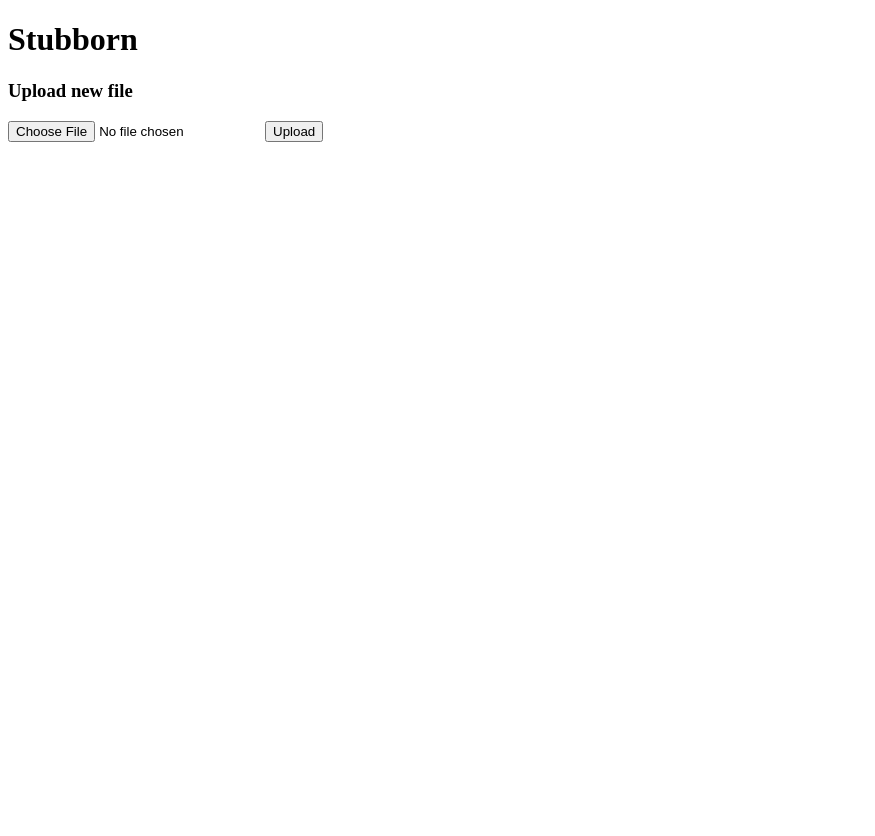
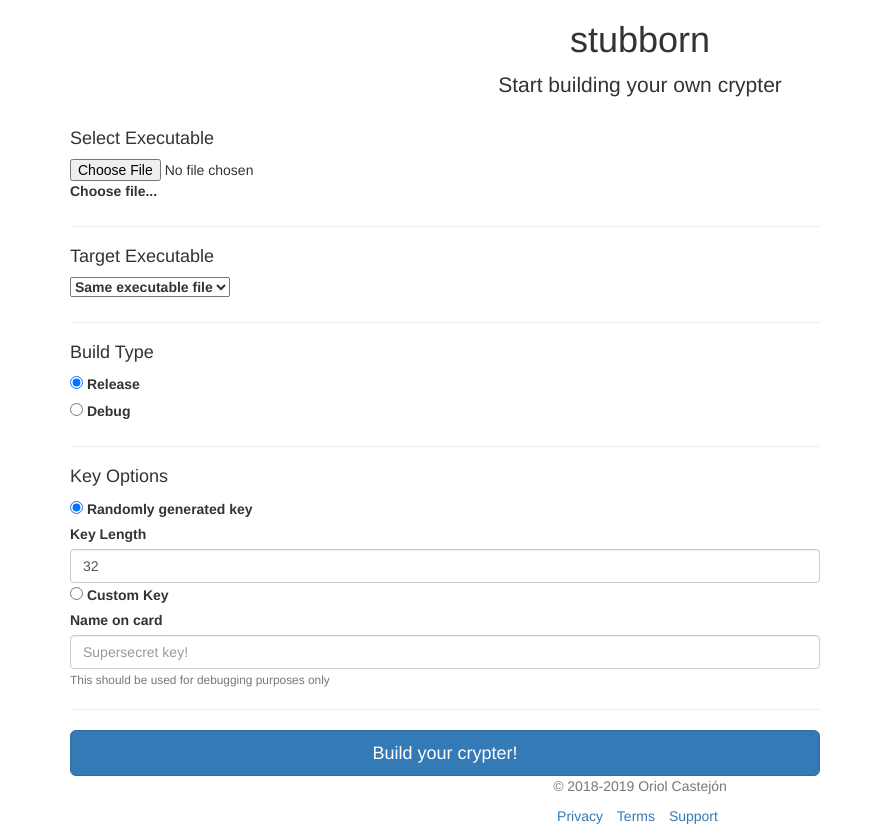
Before and after one commit to ocastejon/stubborn, a Flask app: page / in a window 1280 px wide. Shown: the whole page, without its empty margins (0-875 px from the left). Before the commit the page ends 142 px from the top, so only its background shows below. Run offline with Flask 2, Linux system fonts and the light colour scheme; parts of the project's set-up code (start-up, migrations or seed data) failed here and were passed over; some libraries are stand-ins or nearby versions.

Commit message:
Improve user interface

```diff
--- a/app/app.py
+++ b/app/app.py
@@ -1,8 +1,11 @@
+from builder import build
 from flask import Flask, flash, redirect, render_template, request, send_file, Session
-from builder import build
+from flask_bootstrap import Bootstrap
+
 import secrets
 
 app = Flask(__name__)
+Bootstrap(app)
 app.config['SESSION_TYPE'] = 'memcached'
 app.config['SECRET_KEY'] = secrets.token_urlsafe(32)
 sess = Session()
--- a/app/builder.py
+++ b/app/builder.py
@@ -10,8 +10,7 @@ from cookiecutter.main import cookiecutter
 
 
 def build(file_data):
-    # key = bytearray(secrets.token_urlsafe(15), encoding="utf-8")
-    key = b"this is some supersecret password"
+    key = bytearray(secrets.token_urlsafe(15), encoding="utf-8")
     encrypted_data = encrypt(key, file_data)
     temp_path = os.path.join("/stubborn/tmp", str(uuid.uuid4()))
     pe = pefile.PE(data=file_data)
--- a/app/requirements.txt
+++ b/app/requirements.txt
@@ -5,6 +5,7 @@ chardet==3.0.4
 Click==7.0
 cookiecutter==1.6.0
 Flask==1.0.2
+Flask-Bootstrap4==4.0.2
 future==0.17.1
 idna==2.8
 itsdangerous==1.1.0
--- a/app/templates/base.html
+++ b/app/templates/base.html
@@ -1,15 +1,118 @@
-<!DOCTYPE html>
-<html lang="en">
-<head>
-    <meta charset="UTF-8">
-    <title>stubborn</title>
-</head>
-<body>
-    <h1>Stubborn</h1>
-    <h3>Upload new file</h3>
-    <form method=post enctype=multipart/form-data>
-        <input type=file name=file>
-        <input type=submit value=Upload>
-    </form>
-</body>
-</html>
+{% extends "bootstrap/base.html" %}
+{% block title %}stubborn{% endblock %}
+
+{% block navbar %}
+<div class="navbar navbar-fixed-top">
+  <!-- ... -->
+</div>
+{% endblock %}
+
+{% block content %}
+<div class="py-5 text-center">
+    <h1>stubborn</h1>
+    <p class="lead">Start building your own crypter</p>
+</div>
+<form method=post enctype=multipart/form-data class="custom-form">
+<div class="container">
+  <div class="row">
+    <div class="col-md-8 offset-md-2">
+        <h4 class="mb-3">Select Executable</h4>
+        <div class="d-block my-3">
+          <div class="custom-control custom-file">
+           <input type="file" id="file" name="file" class="custom-file-input form-control-file">
+           <label class="custom-file-label" for="file">Choose file...</label>
+          </div>
+        </div>
+
+        <hr class="mb-4">
+
+        <h4 class="mb-3">Target Executable</h4>
+        <div class="d-block my-3">
+            <label>
+                <select class="custom-select">
+                  <option selected value="same">Same executable file</option>
+                  <option value="calc">calc.exe</option>
+                  <option value="svchost">svchost.exe</option>
+                  <option value="runtimebroker">RuntimeBroker.exe</option>
+                </select>
+            </label>
+        </div>
+
+        <hr class="mb-4">
+
+        <h4 class="mb-3">Build Type</h4>
+        <div class="d-block my-3">
+          <div class="custom-control custom-radio">
+            <input id="release" name="buildType" type="radio" class="custom-control-input" checked required>
+            <label class="custom-control-label" for="release">Release</label>
+          </div>
+          <div class="custom-control custom-radio">
+            <input id="debug" name="buildType" type="radio" class="custom-control-input" required>
+            <label class="custom-control-label" for="debug">Debug</label>
+          </div>
+        </div>
+
+        <hr class="mb-4">
+
+        <h4 class="mb-3">Key Options</h4>
+        <div class="d-block my-3">
+          <div class="custom-control custom-radio">
+            <input id="randomKey" name="keyType" type="radio" class="custom-control-input" checked required>
+            <label class="custom-control-label" for="randomKey">Randomly generated key</label>
+          </div>
+          <div class="custom-control custom-number">
+            <label for="keyLength" class="col-form-label">Key Length</label>
+            <input class="form-control" type="number" value="32" min="1" id="keyLength">
+          </div>
+        </div>
+        <div class="d-block my-3">
+          <div class="custom-control custom-radio">
+            <input id="userKey" name="keyType" type="radio" class="custom-control-input" required>
+            <label class="custom-control-label" for="userKey">Custom Key</label>
+          </div>
+          <div class="custom-control custom-text">
+            <label for="userKeyValue">Name on card</label>
+            <input type="text" class="form-control" id="userKeyValue" placeholder="Supersecret key!">
+            <small class="text-muted">This should be used for debugging purposes only</small>
+          </div>
+        </div>
+        <hr class="mb-4">
+        <button class="btn btn-primary btn-lg btn-block" type="submit">Build your crypter!</button>
+    </div>
+  </div>
+</div>
+</form>
+{#<div class="container">#}
+{#  <div class="row">#}
+{#    <div class="col-md-8 offset-md-2">#}
+    <div class="pt-5 text-center">
+      <footer class="my-5 pt-5 text-muted text-center text-small">
+        <p class="mb-1">&copy; 2018-2019 Oriol Castejón</p>
+        <ul class="list-inline">
+          <li class="list-inline-item"><a href="#">Privacy</a></li>
+          <li class="list-inline-item"><a href="#">Terms</a></li>
+          <li class="list-inline-item"><a href="#">Support</a></li>
+        </ul>
+      </footer>
+    </div>
+{#  </div>#}
+{#</div>#}
+{% endblock %}
+{#<script src="https://code.jquery.com/jquery-3.3.1.slim.min.js" integrity="sha384-q8i/X+965DzO0rT7abK41JStQIAqVgRVzpbzo5smXKp4YfRvH+8abtTE1Pi6jizo" crossorigin="anonymous"></script>#}
+{#<script src="https://cdnjs.cloudflare.com/ajax/libs/tether/1.4.0/js/tether.min.js" integrity="sha384-DztdAPBWPRXSA/3eYEEUWrWCy7G5KFbe8fFjk5JAIxUYHKkDx6Qin1DkWx51bBrb" crossorigin="anonymous"></script>#}
+{#<script src="https://maxcdn.bootstrapcdn.com/bootstrap/4.0.0-alpha.6/js/bootstrap.min.js" integrity="sha384-vBWWzlZJ8ea9aCX4pEW3rVHjgjt7zpkNpZk+02D9phzyeVkE+jo0ieGizqPLForn" crossorigin="anonymous"></script>#}
+
+{% block scripts %}
+<script src="https://code.jquery.com/jquery-3.3.1.slim.min.js" integrity="sha384-q8i/X+965DzO0rT7abK41JStQIAqVgRVzpbzo5smXKp4YfRvH+8abtTE1Pi6jizo" crossorigin="anonymous"></script>
+<script>
+$('#file').on('change',function(){
+    console.log("hello there");
+    var fileName = $(this).val();
+    $(this).next('.custom-file-label').html(fileName.replace(/^.*[\\\/]/, ''));
+});
+</script>
+{#<script>window.jQuery || document.write('<script src="/docs/4.3/assets/js/vendor/jquery-slim.min.js"><\/script>')</script>#}
+{#<script src="/docs/4.3/dist/js/bootstrap.bundle.min.js" integrity="sha384-xrRywqdh3PHs8keKZN+8zzc5TX0GRTLCcmivcbNJWm2rs5C8PRhcEn3czEjhAO9o" crossorigin="anonymous"></script>#}
+{#<script src="form-validation.js"></script>#}
+{{super()}}
+{% endblock %}
```
